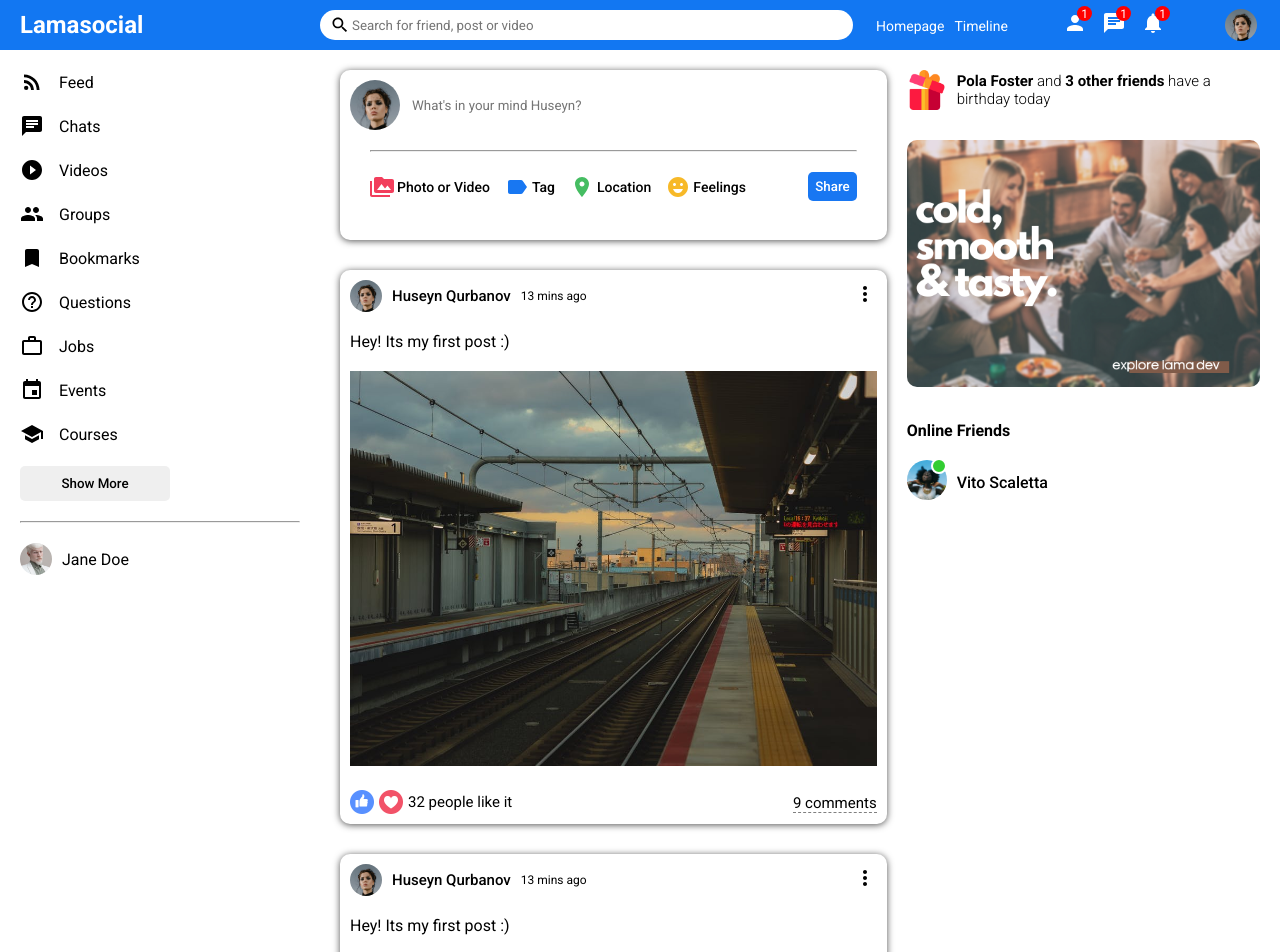
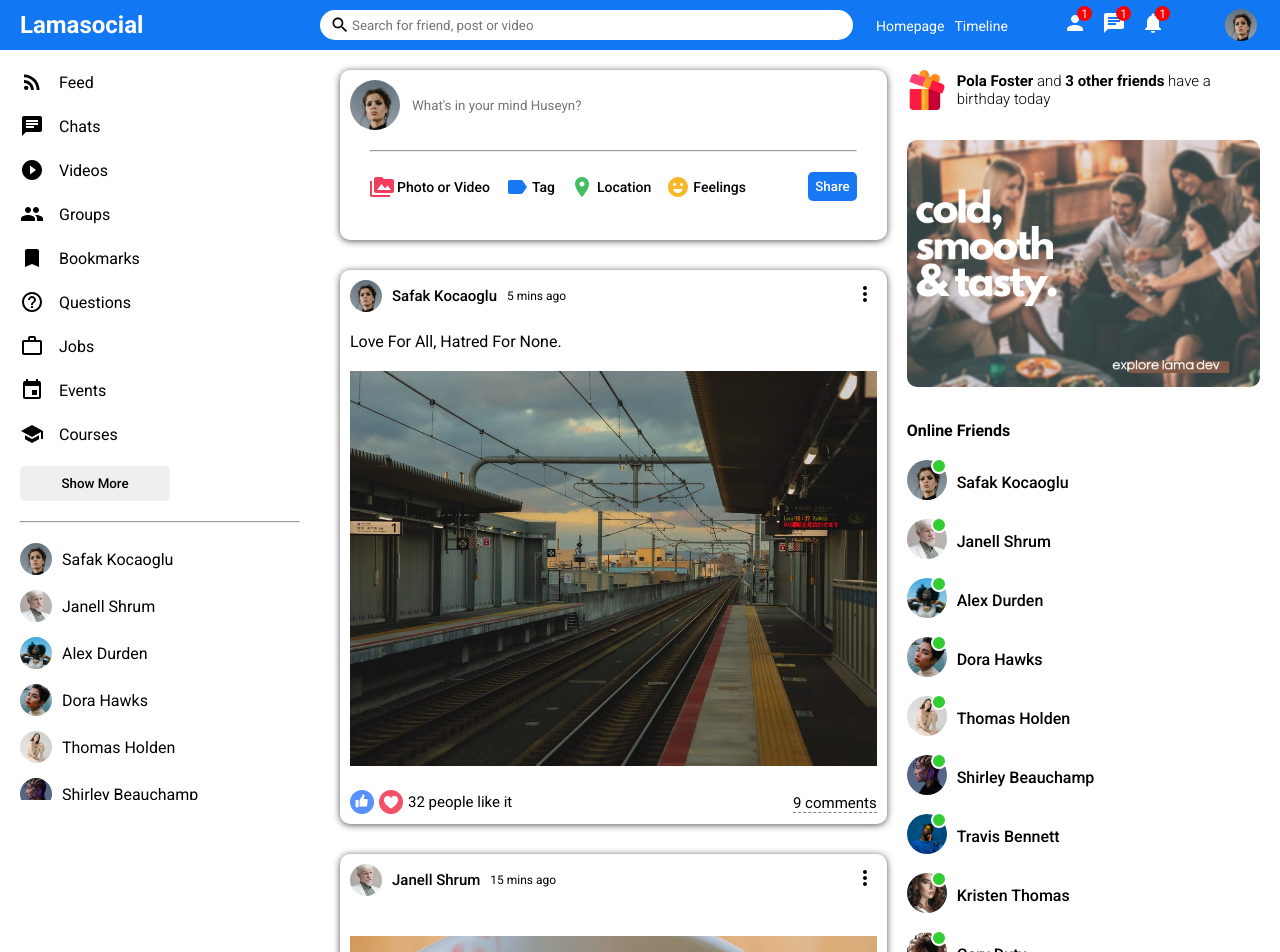
Before and after one commit to HuseynagaQurbanov/Lama-Social-React-App, a React (Create React App) app: page / in a window 1280 px wide. Shown: the top 952 px of the page. Built offline with nearby package versions, Linux system fonts and the light colour scheme.

Commit message:
Dynamic data added

```diff
--- /dev/null
+++ b/src/components/closeFriends/CloseFriend.jsx
@@ -0,0 +1,12 @@
+import "./closeFriend.css";
+
+const CloseFriend = ({user}) => {
+  return (
+    <li className="sidebarFriend">
+      <img className="sidebarFriendImg" src={user.profilePicture} alt="" />
+      <span className="sidebarFriendName">{user.username}</span>
+    </li>
+  );
+};
+
+export default CloseFriend;
--- /dev/null
+++ b/src/components/closeFriends/closeFriend.css
@@ -0,0 +1,13 @@
+.sidebarFriend {
+  display: flex;
+  align-items: center;
+  margin-bottom: 15px;
+}
+
+.sidebarFriendImg {
+  width: 32px;
+  height: 32px;
+  border-radius: 50%;
+  object-fit: cover;
+  margin-right: 10px;
+}
--- /dev/null
+++ b/src/components/online/Online.jsx
@@ -0,0 +1,19 @@
+import "./online.css"
+
+const Online = ({user}) => {
+  return (
+    <li className="rightbarFriend">
+      <div className="rightbarProfileImgContainer">
+        <img
+          src={user.profilePicture}
+          alt=""
+          className="rightbarProfileImg"
+        />
+        <span className="rightbarOnline"></span>
+      </div>
+      <span className="rightbarUserName">{user.username}</span>
+    </li>
+  );
+};
+
+export default Online;
--- /dev/null
+++ b/src/components/online/online.css
@@ -0,0 +1,32 @@
+.rightbarFriend {
+  display: flex;
+  align-items: center;
+  margin-bottom: 15px;
+}
+
+.rightbarProfileImgContainer {
+  margin-right: 10px;
+  position: relative;
+}
+
+.rightbarProfileImg {
+  width: 40px;
+  height: 40px;
+  border-radius: 50%;
+  object-fit: cover;
+}
+
+.rightbarOnline {
+  width: 12px;
+  height: 12px;
+  border-radius: 50%;
+  background-color: limegreen;
+  position: absolute;
+  top: -2px;
+  right: 0;
+  border: 2px solid white;
+}
+
+.rightbarUserName {
+  font-weight: 500;
+}
--- a/src/components/post/Post.jsx
+++ b/src/components/post/Post.jsx
@@ -1,37 +1,44 @@
 import "./post.css";
-import {MoreVert} from "@material-ui/icons";
+import { MoreVert } from "@material-ui/icons";
+import { Users } from "../../dummyData";
 
-const Post = () => {
+const Post = ({ post }) => {
+
+
   return (
     <div className="post">
       <div className="postWrapper">
         <div className="postTop">
           <div className="postTopLeft">
-                    <img src="./assets/person/1.jpeg" alt="postProfileImg" className="postProfileImg" />
-                    <div className="postUserName">Huseyn Qurbanov</div>
-                    <div className="postDate">13 mins ago</div>
+            <img
+              src={Users.filter((u) => u.id === post.userId)[0].profilePicture}
+              alt="postProfileImg"
+              className="postProfileImg"
+            />
+            <div className="postUserName">{Users.filter((u) => u.id === post.userId)[0].username}</div>
+            <div className="postDate">{post.date}</div>
           </div>
           <div className="postTopRight">
-                    <MoreVert/>
+            <MoreVert />
           </div>
         </div>
         <div className="postCenter">
-                <span className="postText">Hey! Its my first post :)</span>
-                <img className="postImg" src="/assets/post/1.jpeg" alt="postImg" />
+          <span className="postText">{post.desc}</span>
+          <img className="postImg" src={post.photo} alt="postImg" />
         </div>
         <div className="postBottom">
           <div className="postBottomLeft">
             <img src="/assets/like.png" alt="" className="likeIcon" />
             <img src="/assets/heart.png" alt="" className="likeIcon" />
-                    <span className="postLikeCounter">32 people like it</span>
+            <span className="postLikeCounter">{post.like} people like it</span>
           </div>
           <div className="postBottomRight">
-                    <span className="postCommentText">9 comments</span>
+            <span className="postCommentText">{post.comment} comments</span>
           </div>
         </div>
       </div>
     </div>
-  )
-}
+  );
+};
 
-export default Post
+export default Post;
--- a/src/components/rightbar/Rightbar.jsx
+++ b/src/components/rightbar/Rightbar.jsx
@@ -1,3 +1,5 @@
+import Online from "../online/Online";
+import { Users } from "../../dummyData";
 import "./rightbar.css";
 
 const Rightbar = () => {
@@ -13,17 +15,9 @@ const Rightbar = () => {
         <img src="/assets/ad.png" alt="" className="rightbarAd" />
         <h4 className="rightbarTitle">Online Friends</h4>
         <ul className="rightbarFriendList">
-          <li className="rightbarFriend">
-            <div className="rightbarProfileImgContainer">
-              <img
-                src="/assets/person/3.jpeg"
-                alt=""
-                className="rightbarProfileImg"
-              />
-              <span className="rightbarOnline"></span>
-            </div>
-            <span className="rightbarUserName">Vito Scaletta</span>
-          </li>
+          {Users.map((u) => (
+            <Online key={u.id} user={u} />
+          ))}
         </ul>
       </div>
     </div>
--- a/src/components/rightbar/rightbar.css
+++ b/src/components/rightbar/rightbar.css
@@ -1,72 +1,39 @@
-.rightbar{
+.rightbar {
   flex: 3.5;
 }
 
-.rightbarWrapper{
+.rightbarWrapper {
   padding: 20px 20px 0 0;
 }
 
-.birthdayContainer{
+.birthdayContainer {
   display: flex;
   align-items: center;
 }
 
-.birthdayImg{
+.birthdayImg {
   width: 40px;
   height: 40px;
   margin-right: 10px;
 }
 
-.birthdayText{
+.birthdayText {
   font-weight: 300;
   font-size: 15px;
 }
 
-.rightbarAd{
+.rightbarAd {
   width: 100%;
   border-radius: 10px;
   margin: 30px 0;
 }
 
-.rightbarTitle{
+.rightbarTitle {
   margin-bottom: 20px;
 }
 
-.rightbarFriendList{
+.rightbarFriendList {
   padding: 0;
   margin: 0;
   list-style: none;
 }
-
-.rightbarFriend{
-    display: flex;
-    align-items: center;
-    margin-bottom: 15px;
-}
-
-.rightbarProfileImgContainer{
-    margin-right: 10px;
-    position: relative;
-}
-
-.rightbarProfileImg{
-    width: 40px;
-    height: 40px;
-    border-radius: 50%;
-    object-fit: cover;
-}
-
-.rightbarOnline{
-    width: 12px;
-    height: 12px;
-    border-radius: 50%;
-    background-color: limegreen;
-    position: absolute;
-    top: -2px;
-    right: 0;
-    border: 2px solid white;
-}
-
-.rightbarUserName{
-    font-weight: 500;
-}
--- a/src/components/sidebar/Sidebar.jsx
+++ b/src/components/sidebar/Sidebar.jsx
@@ -1,4 +1,5 @@
 import "./sidebar.css";
+import { Users } from "../../dummyData";
 import {
   RssFeed,
   Chat,
@@ -10,6 +11,7 @@ import {
   Event,
   School,
 } from "@material-ui/icons";
+import CloseFriend from "../closeFriends/CloseFriend";
 
 const Sidebar = () => {
   return (
@@ -56,10 +58,9 @@ const Sidebar = () => {
         <button className="sidebarButton">Show More</button>
         <hr className="sidebarHr" />
         <ul className="sidebarFriendList">
-          <li className="sidebarFriend">
-            <img className="sidebarFriendImg" src="/assets/person/2.jpeg " alt="" />
-            <span className="sidebarFriendName">Jane Doe</span>
-          </li>
+          {Users.map((u) => (
+            <CloseFriend key={u.id} user={u} />
+          ))}
         </ul>
       </div>
     </div>
--- a/src/components/sidebar/sidebar.css
+++ b/src/components/sidebar/sidebar.css
@@ -1,42 +1,44 @@
-.sidebar{
+.sidebar {
   flex: 3;
   height: calc(100vh - 50px);
   overflow-y: scroll;
+  position: sticky;
+  top: 50px;
 }
 
-::-webkit-scrollbar{
+::-webkit-scrollbar {
   width: 5px;
 }
 
-::-webkit-scrollbar-track{
+::-webkit-scrollbar-track {
   background-color: #f1f1f1;
 }
 
-::-webkit-scrollbar-thumb{
+::-webkit-scrollbar-thumb {
   background-color: rgb(179, 179, 179);
 }
 
-.sidebarWrapper{
+.sidebarWrapper {
   padding: 20px;
 }
 
-.sidebarList{
+.sidebarList {
   padding: 0;
   margin: 0;
   list-style-type: none;
 }
 
-.sidebarListItem{
+.sidebarListItem {
   display: flex;
   align-items: center;
   margin-bottom: 20px;
 }
 
-.sidebarIcon{
+.sidebarIcon {
   margin-right: 15px;
 }
 
-.sidebarButton{
+.sidebarButton {
   width: 150px;
   border: none;
   padding: 10px;
@@ -44,26 +46,12 @@
   font-weight: 500;
 }
 
-.sidebarHr{
+.sidebarHr {
   margin: 20px 0;
 }
 
-.sidebarFriendList{
+.sidebarFriendList {
   padding: 0;
   margin: 0;
   list-style: none;
 }
-
-.sidebarFriend{
-    display: flex;
-    align-items: center;
-    margin-bottom: 15px;
-}
-
-.sidebarFriendImg{
-    width: 32px;
-    height: 32px;
-    border-radius: 50%;
-    object-fit: cover;
-    margin-right: 10px;
-}
--- a/src/components/topbar/topbar.css
+++ b/src/components/topbar/topbar.css
@@ -6,6 +6,7 @@
     align-items: center;
     position: sticky;
     top: 0;
+    z-index: 999;
 }
 
 .topbarLeft{
```
Lines whose indentation alone changed are shown as unchanged.
